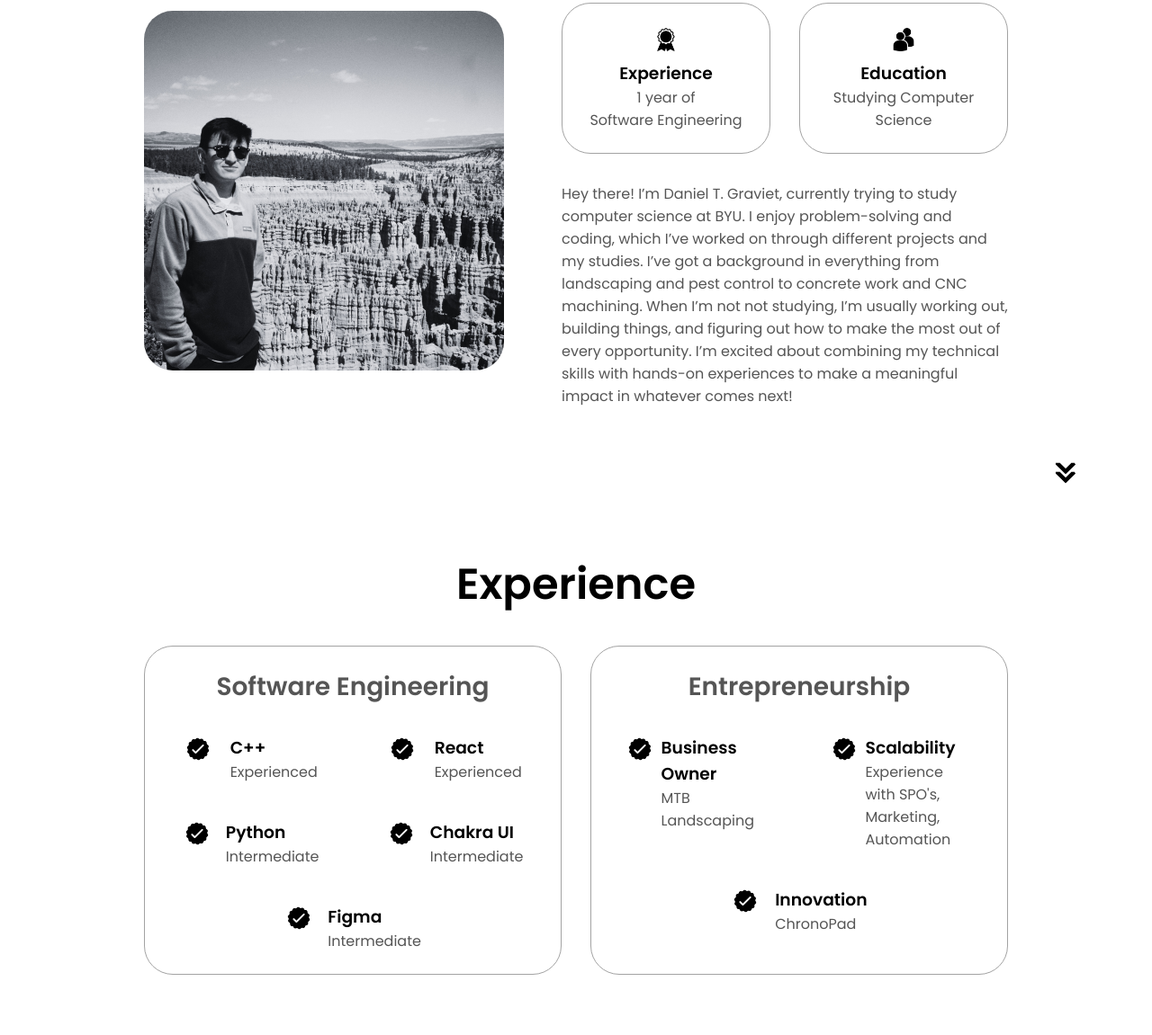
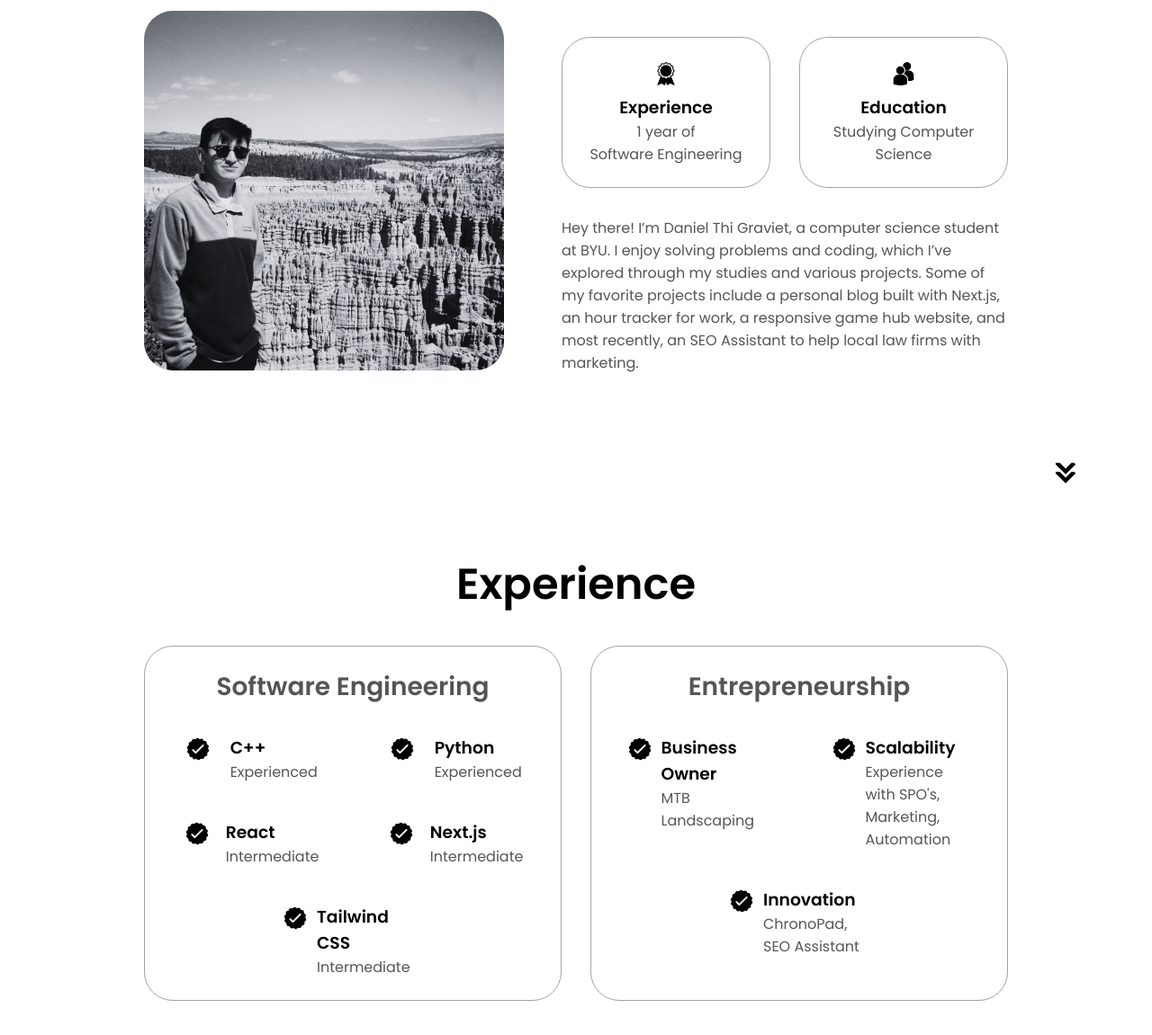
Before and after one commit to danielgraviet/minimalwebportfolio, a website: page index.html in a window 1280 px wide. Shown: the part 1082-2233 px from the top of the page at 90% size. Drawn offline with Linux system fonts and the light colour scheme.

Commit message:
edited bio

```diff
--- a/index.html
+++ b/index.html
@@ -1,5 +1,5 @@
 <!DOCTYPE html>
-<html lang="en">
+<html lang="en" data-theme="night">
   <head>
     <meta charset="UTF-8" />
     <meta http-equiv="X-UA-Compatible" content="IE=edge" />
@@ -103,7 +103,7 @@
           </div>
           <div class="text-container">
             <p>
-                Hey there! I’m Daniel T. Graviet, currently trying to study computer science at BYU. I enjoy problem-solving and coding, which I’ve worked on through different projects and my studies. I’ve got a background in everything from landscaping and pest control to concrete work and CNC machining. When I’m not not studying, I’m usually working out, building things, and figuring out how to make the most out of every opportunity. I’m excited about combining my technical skills with hands-on experiences to make a meaningful impact in whatever comes next!
+              Hey there! I’m Daniel Thi Graviet, a computer science student at BYU. I enjoy solving problems and coding, which I’ve explored through my studies and various projects. Some of my favorite projects include a personal blog built with Next.js, an hour tracker for work, a responsive game hub website, and most recently, an SEO Assistant to help local law firms with marketing.
             </p>
           </div>
         </div>
@@ -140,7 +140,7 @@
                   class="icon"
                 />
                 <div>
-                  <h3>React</h3>
+                  <h3>Python</h3>
                   <p>Experienced</p>
                 </div>
               </article>
@@ -151,7 +151,7 @@
                   class="icon"
                 />
                 <div>
-                  <h3>Python</h3>
+                  <h3>React</h3>
                   <p>Intermediate</p>
                 </div>
               </article>
@@ -162,7 +162,7 @@
                   class="icon"
                 />
                 <div>
-                  <h3>Chakra UI</h3>
+                  <h3>Next.js</h3>
                   <p>Intermediate</p>
                 </div>
               </article>
@@ -173,7 +173,7 @@
                   class="icon"
                 />
                 <div>
-                  <h3>Figma</h3>
+                  <h3>Tailwind CSS</h3>
                   <p>Intermediate</p>
                 </div>
               </article>
@@ -212,7 +212,7 @@
                 />
                 <div>
                   <h3>Innovation</h3>
-                  <p>ChronoPad</p>
+                  <p>ChronoPad, SEO Assistant</p>
                 </div>
               </article>
             </div>
--- /dev/null
+++ b/package.json
@@ -0,0 +1,6 @@
+{
+  "devDependencies": {
+    "daisyui": "^4.12.14",
+    "tailwindcss": "^3.4.15"
+  }
+}
```
Also changed, not shown: tailwind.config.js (added, +13 -0 lines), 1 other file.
